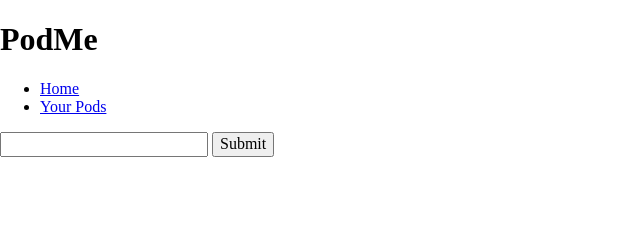
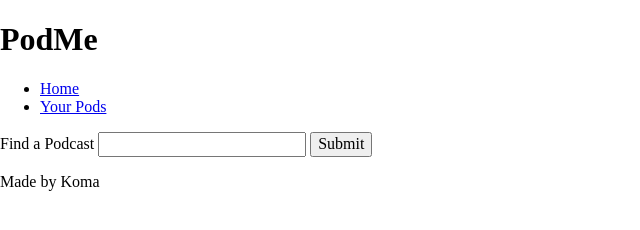
Before and after one commit to thelmaboamah/Podme, a website: page views/index.html in a window 1280 px wide. Shown: the whole page, without its empty margins (0-640 px from the left). Drawn offline with nearby package versions, Linux system fonts and the light colour scheme.

Commit message:
added footer in html and sanity check in app.js

```diff
--- a/public/scripts/app.js
+++ b/public/scripts/app.js
@@ -0,0 +1,3 @@
+$(document).ready(function(){
+	console.log("jQuery is working.");
+});
--- a/views/index.html
+++ b/views/index.html
@@ -30,12 +30,17 @@
 				<li><a href="#">Your Pods</a></li>
 			</ul>
 			<form action="">
-				<label for="search"></label>
+				<label for="search">Find a Podcast</label>
 				<input name="term" type="text" id="search">
 				<input type="submit">
 			</form>
 		</nav>
 	</header>
+	<main>
 
+	</main>
+	<footer>
+		<p>Made by Koma</p>
+	</footer>
 </body>
 </html>
```
